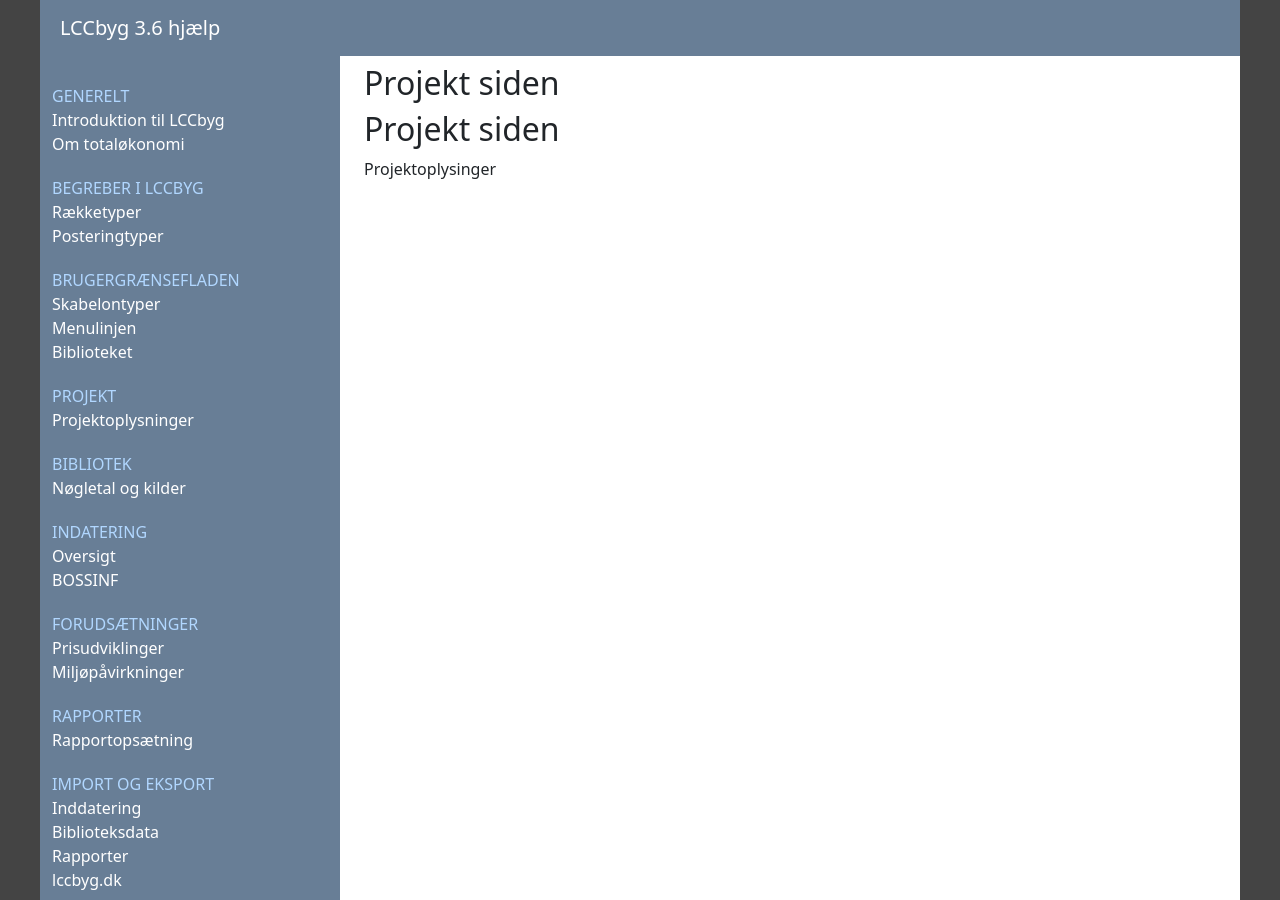
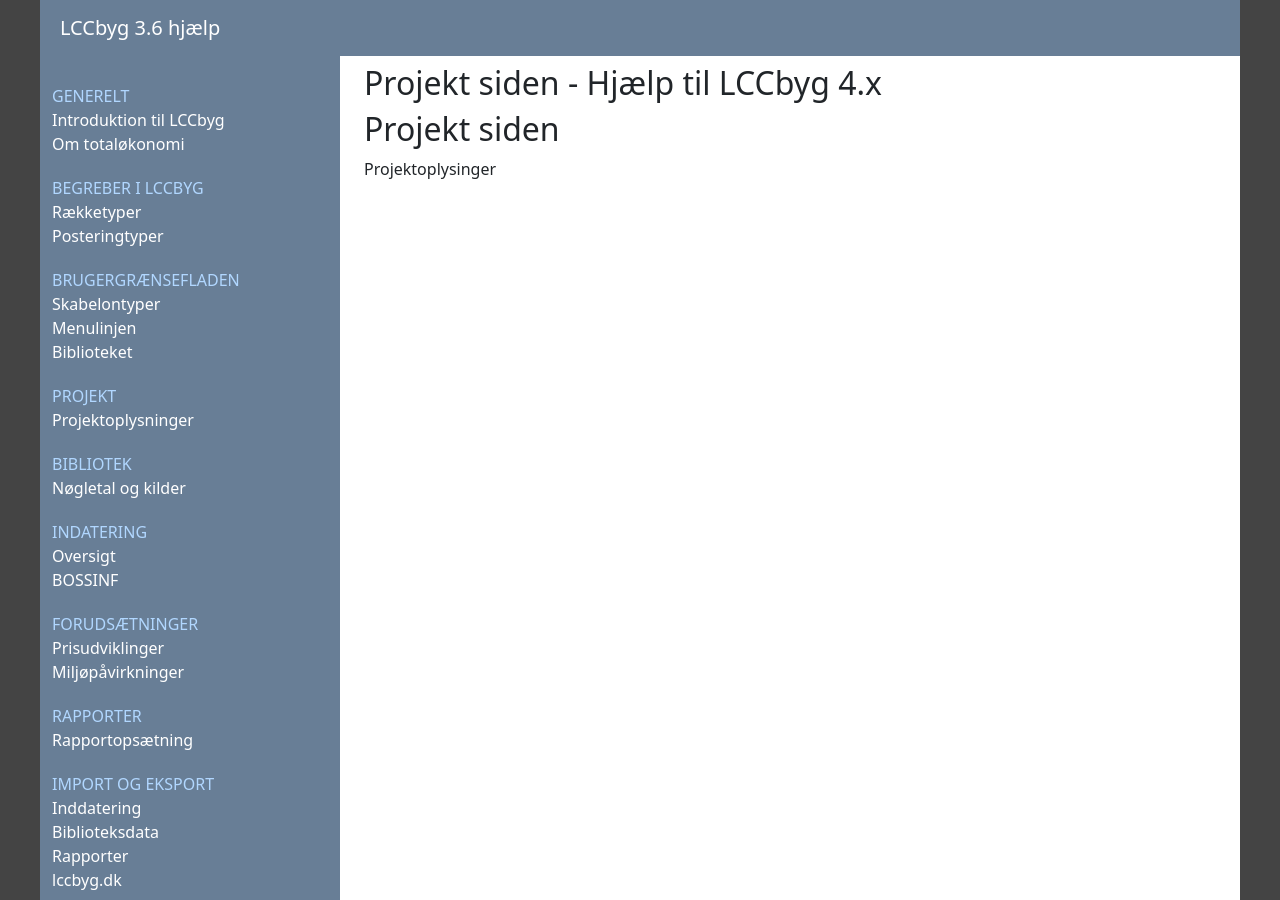
Before and after one commit to LccBuild/lccbyg-docs, a Jekyll site: the page built from docs/help/40/da/project.md, in a window 1280 px wide. Built offline with Jekyll 4.4.1, drawn with Linux system fonts in a browser that asks for light colours; our own code applies the rules of GitHub Pages for plain Markdown files.

Commit message:
Update project.md

```diff
--- a/docs/help/40/da/project.md
+++ b/docs/help/40/da/project.md
@@ -1,3 +1,8 @@
+---
+layout: lccbyghelp40
+title: "Projekt siden - Hjælp til LCCbyg 4.x"
+---
+
 ## Projekt siden
 
 Projektoplysinger
```
